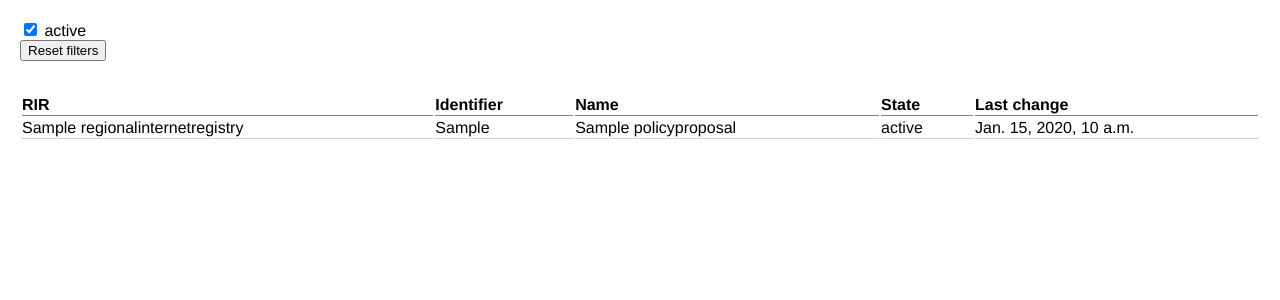
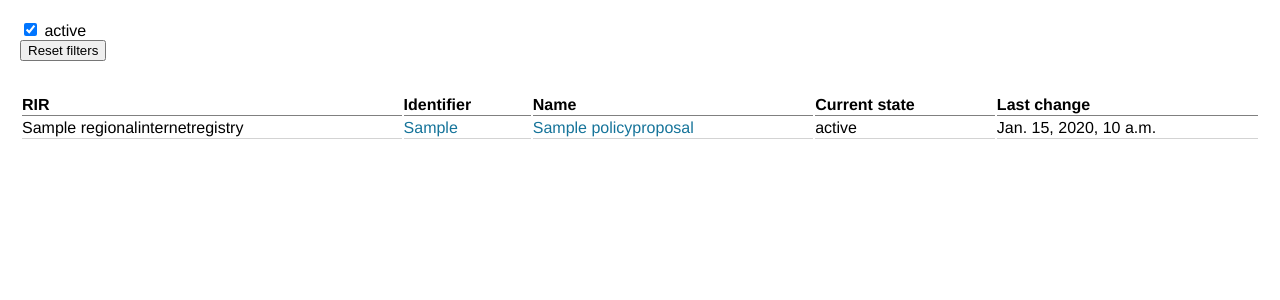
Before and after one commit to nogalliance/policy_proposals, a Django app: page / in a window 1280 px wide. Shown: the part 80-380 px from the top of the page. Run offline with Django 4.2, Linux system fonts and the light colour scheme; tables that the repository leaves empty hold one stand-in row (values such as "Sample post").

Commit message:
Minor fixes

```diff
--- a/proposals/templates/home.html
+++ b/proposals/templates/home.html
@@ -82,6 +82,11 @@
         .last_change {
             white-space: nowrap;
         }
+
+        main table td a {
+            color: #16749A;
+            text-decoration: none;
+        }
     </style>
 </head>
 <body>
@@ -118,7 +123,7 @@
             <th>RIR</th>
             <th>Identifier</th>
             <th>Name</th>
-            <th>State</th>
+            <th>Current state</th>
             <th>Last change</th>
         </tr>
         </thead>
@@ -126,8 +131,8 @@
         {% for proposal in proposals %}
             <tr>
                 <td class="rir">{{ proposal.rir.name }}</td>
-                <td class="identifier">{{ proposal.identifier }}</td>
-                <td class="name">{{ proposal.name }}</td>
+                <td class="identifier"><a target="_blank" href="{{ proposal.url }}">{{ proposal.identifier }}</a></td>
+                <td class="name"><a target="_blank" href="{{ proposal.url }}">{{ proposal.name }}</a></td>
                 <td class="state">{{ proposal.state }}</td>
                 <td class="last_change">{{ proposal.last_change }}</td>
             </tr>
```
